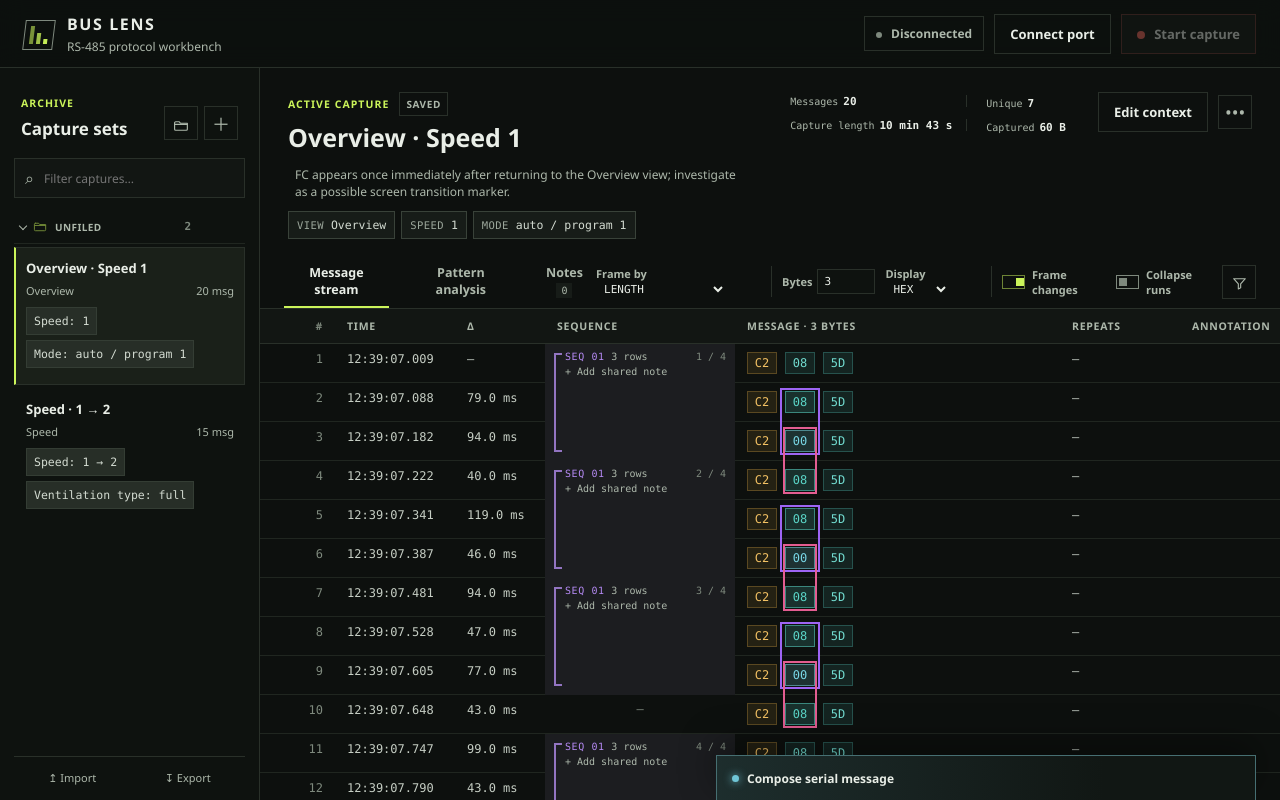
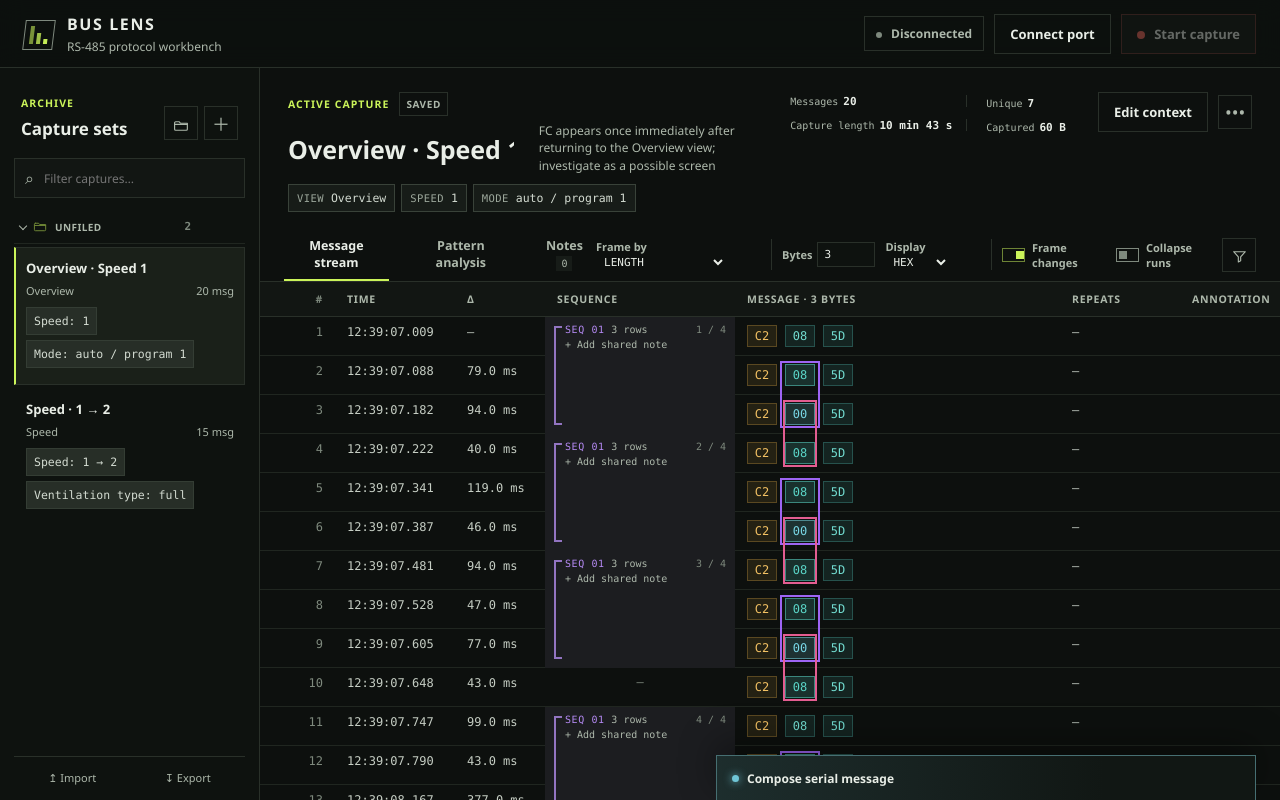
Before and after one commit to Wiktor102/bus-lens, a React (Vite) app: page / in a window 1280 px wide. Built offline with nearby package versions, Linux system fonts and the light colour scheme.

Commit message:
Compact capture title and description layout

```diff
--- a/src/App.tsx
+++ b/src/App.tsx
@@ -79,6 +79,7 @@ function CaptureHeader() {
 							SAVED
 						</span>
 					</div>
+					<div className="capture-title-row">
 						<input
 							id="captureTitle"
 							className="title-input"
@@ -92,6 +93,7 @@ function CaptureHeader() {
 							placeholder="Add a description…"
 							aria-label="Capture description"
 						/>
+					</div>
 					<div id="captureMeta" className="capture-meta" />
 				</div>
 				<div id="captureSummary" className="capture-summary" aria-label="Capture summary">
--- a/src/styles.css
+++ b/src/styles.css
@@ -535,6 +535,12 @@ p {
 	border-color: #63332f;
 	animation: pulse 1s infinite;
 }
+.capture-title-row {
+	width: 100%;
+	display: flex;
+	align-items: center;
+	gap: 18px;
+}
 .title-input {
 	background: transparent;
 	border: 0;
@@ -544,15 +550,16 @@ p {
 	font-size: 25px;
 	font-weight: 600;
 	padding: 4px 0 5px;
-	min-width: min(420px, 100%);
-	width: 100%;
+	min-width: 0;
+	width: min(48%, 420px);
 }
 .title-input:focus {
 	border-bottom-color: var(--acid-dim);
 }
 .capture-description {
 	box-sizing: border-box;
-	width: 100%;
+	min-width: 0;
+	flex: 1;
 	min-height: 28px;
 	max-height: 84px;
 	margin: 1px 0 7px;
@@ -2125,6 +2132,15 @@ tr:hover .row-action,
 }
 
 @media (max-width: 900px) {
+	.capture-title-row {
+		align-items: flex-start;
+		flex-direction: column;
+		gap: 0;
+	}
+	.title-input,
+	.capture-description {
+		width: 100%;
+	}
 	.capture-header {
 		grid-template-columns: minmax(0, 1fr) auto;
 		gap: 20px;
```
Lines whose indentation alone changed are shown as unchanged.
